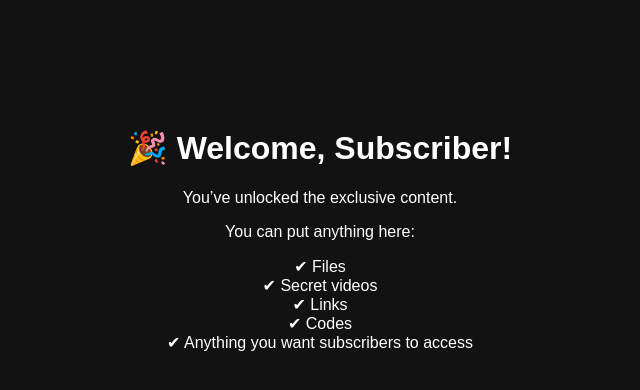
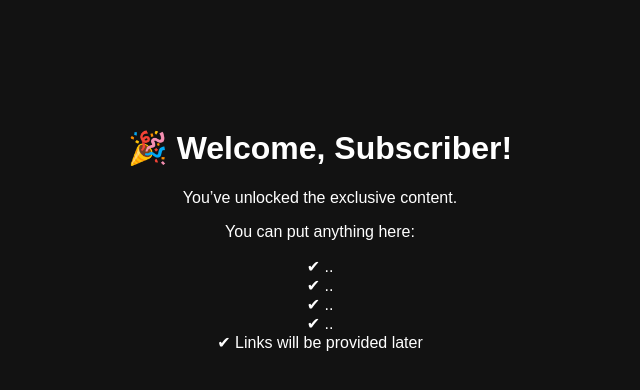
Before and after one commit to namesKabbya/checker, a plain HTML site: page content.html in a window 1280 px wide. Shown: the whole page, without its empty margins (320-960 px from the left). Drawn offline with Linux system fonts and the light colour scheme.

Commit message:
Update content.html

```diff
--- a/content.html
+++ b/content.html
@@ -20,11 +20,11 @@
 
 <p>You can put anything here:</p>
 <ul style="list-style: none; padding: 0;">
-  <li>✔ Files</li>
-  <li>✔ Secret videos</li>
-  <li>✔ Links</li>
-  <li>✔ Codes</li>
-  <li>✔ Anything you want subscribers to access</li>
+  <li>✔ ..</li>
+  <li>✔ ..</li>
+  <li>✔ ..</li>
+  <li>✔ ..</li>
+  <li>✔ Links will be provided later</li>
 </ul>
 
 </body>
```
